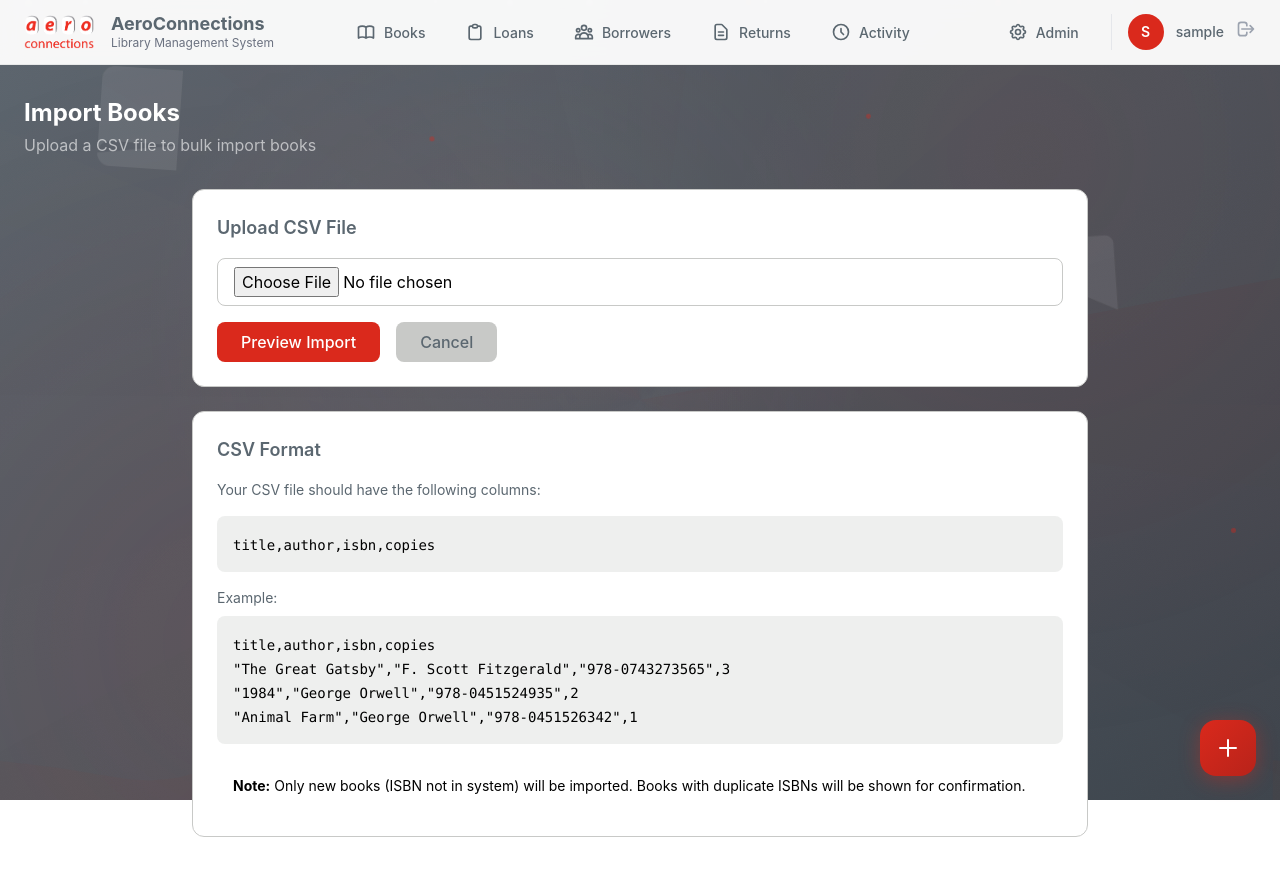
After one commit to aeroconnections/aeroconnections-library-ms, a Django app: page /books/import/ in a window 1280 px wide. The commit adds this page. Run offline with Django 5.2, Linux system fonts and the light colour scheme; the visitor is signed in with stand-in values (Sample User, id 1); data that the repository does not hold is empty; parts of the project's set-up code (start-up, migrations or seed data) failed here and were passed over; some libraries are stand-ins or nearby versions.

Commit message:
Add CSV import for books/borrowers and book autocomplete search
- Fix book edit copies field auto-fill
- Add CSV import for books with preview and duplicate detection
- Add CSV import for borrowers with preview and duplicate detection
- Add book search autocomplete API when adding new books
- Update CHANGELOG for v1.2.0

```diff
--- a/apps/books/urls.py
+++ b/apps/books/urls.py
@@ -7,6 +7,9 @@ app_name = "books"
 urlpatterns = [
     path("books/", views.book_list, name="book_list"),
     path("books/new/", views.book_create, name="book_create"),
+    path("books/import/", views.book_import, name="book_import"),
+    path("books/import/confirm/", views.book_import_confirm, name="book_import_confirm"),
+    path("books/search/", views.book_search_api, name="book_search_api"),
     path("books/<int:pk>/", views.book_detail, name="book_detail"),
     path("books/<int:pk>/edit/", views.book_edit, name="book_edit"),
     path("books/<int:pk>/delete/", views.book_delete, name="book_delete"),
--- a/apps/books/views.py
+++ b/apps/books/views.py
@@ -1,5 +1,9 @@
+import csv
+import io
+
 from django.contrib import messages
 from django.contrib.auth.decorators import login_required
+from django.http import HttpResponse, JsonResponse
 from django.shortcuts import get_object_or_404, redirect, render
 
 from apps.loans.models import ActivityLog, Loan, ReturnNote
@@ -18,6 +22,24 @@ def book_list(request):
         ) | books.filter(book_id__icontains=search_query)
 
     return render(request, "books/book_list.html", {"books": books})
+
+
+def book_search_api(request):
+    query = request.GET.get("q", "")
+    if len(query) < 2:
+        return JsonResponse([], safe=False)
+
+    books = Book.objects.filter(title__icontains=query)[:10]
+    results = [
+        {
+            "id": book.pk,
+            "title": book.title,
+            "author": book.author,
+            "isbn": book.isbn or "",
+        }
+        for book in books
+    ]
+    return JsonResponse(results, safe=False)
 
 
 @login_required
@@ -74,7 +96,8 @@ def book_edit(request, pk):
         book.title = request.POST.get("title")
         book.author = request.POST.get("author")
         book.isbn = request.POST.get("isbn", "")
-        new_copies = int(request.POST.get("copies", book.total_copies))
+        copies_str = request.POST.get("copies", "")
+        new_copies = int(copies_str) if copies_str else book.total_copies
         new_book_id = request.POST.get("book_id")
         if new_book_id:
             book.book_id = new_book_id
@@ -156,3 +179,101 @@ def copy_delete(request, book_pk, copy_pk):
         return redirect("books:book_detail", pk=book.pk)
 
     return redirect("books:book_detail", pk=book.pk)
+
+
+@login_required
+def book_import(request):
+    if request.method == "POST":
+        csv_file = request.FILES.get("csv_file")
+        if not csv_file:
+            messages.error(request, "Please upload a CSV file.")
+            return redirect("books:book_import")
+
+        if not csv_file.name.endswith(".csv"):
+            messages.error(request, "File must be a CSV file.")
+            return redirect("books:book_import")
+
+        decoded_file = csv_file.read().decode("utf-8")
+        reader = csv.DictReader(io.StringIO(decoded_file))
+        reader.fieldnames = [fn.strip().lower() for fn in reader.fieldnames]
+
+        required_fields = ["title", "author"]
+        if not all(field in reader.fieldnames for field in required_fields):
+            messages.error(request, f"CSV must have columns: {', '.join(required_fields)}")
+            return redirect("books:book_import")
+
+        preview_data = {"new": [], "duplicates": [], "errors": []}
+
+        for row_num, row in enumerate(reader, start=2):
+            title = row.get("title", "").strip()
+            author = row.get("author", "").strip()
+            isbn = row.get("isbn", "").strip()
+            copies_str = row.get("copies", "1").strip()
+
+            if not title or not author:
+                preview_data["errors"].append({"row": row_num, "error": "Title and author are required"})
+                continue
+
+            try:
+                copies = int(copies_str) if copies_str else 1
+            except ValueError:
+                copies = 1
+
+            book_data = {
+                "title": title,
+                "author": author,
+                "isbn": isbn,
+                "copies": copies,
+                "row": row_num,
+            }
+
+            is_duplicate = False
+            if isbn:
+                if Book.objects.filter(isbn=isbn).exists():
+                    is_duplicate = True
+
+            if is_duplicate:
+                preview_data["duplicates"].append(book_data)
+            else:
+                preview_data["new"].append(book_data)
+
+        return render(request, "books/book_import.html", {"preview": preview_data})
+
+    return render(request, "books/book_import.html")
+
+
+@login_required
+def book_import_confirm(request):
+    if request.method == "POST":
+        books_data = request.POST.getlist("books_data")
+        imported_count = 0
+
+        for book_json in books_data:
+            try:
+                title, author, isbn, copies = book_json.split("|")
+                book = Book(
+                    title=title,
+                    author=author,
+                    isbn=isbn,
+                )
+                book.save()
+
+                copies = int(copies) if copies else 1
+                for _ in range(copies):
+                    BookCopy.objects.create(book=book)
+
+                imported_count += 1
+            except Exception:
+                pass
+
+        if imported_count > 0:
+            ActivityLog.objects.create(
+                action=ActivityLog.Action.BOOK_CREATED,
+                description=f"Imported {imported_count} book(s) via CSV",
+                user=request.user,
+            )
+            messages.success(request, f"Successfully imported {imported_count} book(s).")
+
+        return redirect("books:book_list")
+
+    return redirect("books:book_import")
--- a/apps/borrowers/urls.py
+++ b/apps/borrowers/urls.py
@@ -7,6 +7,8 @@ app_name = "borrowers"
 urlpatterns = [
     path("", views.borrower_list, name="borrower_list"),
     path("create/", views.borrower_create, name="borrower_create"),
+    path("import/", views.borrower_import, name="borrower_import"),
+    path("import/confirm/", views.borrower_import_confirm, name="borrower_import_confirm"),
     path("<int:pk>/", views.borrower_detail, name="borrower_detail"),
     path("<int:pk>/edit/", views.borrower_edit, name="borrower_edit"),
     path("<int:pk>/deactivate/", views.borrower_deactivate, name="borrower_deactivate"),
--- a/templates/books/book_edit.html
+++ b/templates/books/book_edit.html
@@ -32,7 +32,7 @@
 
         <div class="mb-6">
             <label class="block text-sm font-medium text-dark-grey mb-2">Number of Copies</label>
-            <input type="number" name="copies" value="{{ book.copies }}" min="1" class="w-full border border-light-grey rounded-lg px-4 py-2 focus:outline-none focus:border-primary">
+            <input type="number" name="copies" value="{{ book.total_copies }}" min="1" class="w-full border border-light-grey rounded-lg px-4 py-2 focus:outline-none focus:border-primary">
             <p class="text-xs text-dark-grey mt-1">How many copies of this book are in the library</p>
         </div>
 
--- /dev/null
+++ b/templates/books/book_import.html
@@ -0,0 +1,140 @@
+{% extends "base.html" %}
+
+{% block title %}Import Books - AeroConnections Library{% endblock %}
+{% block page_title %}Import Books{% endblock %}
+{% block page_subtitle %}Upload a CSV file to bulk import books{% endblock %}
+
+{% block content %}
+<div class="max-w-4xl mx-auto">
+    <div class="bg-white rounded-xl border border-light-grey p-6 mb-6">
+        <h3 class="text-lg font-semibold text-dark-grey mb-4">Upload CSV File</h3>
+        <form method="post" enctype="multipart/form-data" action="{% url 'books:book_import' %}">
+            {% csrf_token %}
+            <div class="mb-4">
+                <input type="file" name="csv_file" accept=".csv" class="w-full border border-light-grey rounded-lg px-4 py-2" required>
+            </div>
+            <div class="flex gap-4">
+                <button type="submit" class="bg-primary hover:bg-primary-dark text-white px-6 py-2 rounded-lg font-medium transition-colors">
+                    Preview Import
+                </button>
+                <a href="{% url 'books:book_list' %}" class="bg-light-grey hover:bg-gray-300 text-dark-grey px-6 py-2 rounded-lg font-medium transition-colors">
+                    Cancel
+                </a>
+            </div>
+        </form>
+    </div>
+
+    <div class="bg-white rounded-xl border border-light-grey p-6 mb-6">
+        <h3 class="text-lg font-semibold text-dark-grey mb-4">CSV Format</h3>
+        <p class="text-sm text-dark-grey mb-4">Your CSV file should have the following columns:</p>
+        <div class="bg-light-grey/30 rounded-lg p-4">
+            <code class="text-sm">title,author,isbn,copies</code>
+        </div>
+        <div class="mt-4">
+            <p class="text-sm text-dark-grey mb-2">Example:</p>
+            <div class="bg-light-grey/30 rounded-lg p-4 overflow-x-auto">
+                <code class="text-sm whitespace-pre">title,author,isbn,copies
+"The Great Gatsby","F. Scott Fitzgerald","978-0743273565",3
+"1984","George Orwell","978-0451524935",2
+"Animal Farm","George Orwell","978-0451526342",1</code>
+            </div>
+        </div>
+        <div class="mt-4 p-4 bg-info-light rounded-lg">
+            <p class="text-sm text-info">
+                <strong>Note:</strong> Only new books (ISBN not in system) will be imported. Books with duplicate ISBNs will be shown for confirmation.
+            </p>
+        </div>
+    </div>
+
+    {% if preview %}
+    <div class="bg-white rounded-xl border border-light-grey p-6">
+        <h3 class="text-lg font-semibold text-dark-grey mb-4">Preview Results</h3>
+
+        {% if preview.new %}
+        <div class="mb-6">
+            <h4 class="font-medium text-success mb-2">New Books ({{ preview.new|length }})</h4>
+            <div class="overflow-x-auto">
+                <table class="min-w-full divide-y divide-light-grey">
+                    <thead class="bg-success-light/30">
+                        <tr>
+                            <th class="px-4 py-2 text-left text-xs font-medium text-dark-grey">Row</th>
+                            <th class="px-4 py-2 text-left text-xs font-medium text-dark-grey">Title</th>
+                            <th class="px-4 py-2 text-left text-xs font-medium text-dark-grey">Author</th>
+                            <th class="px-4 py-2 text-left text-xs font-medium text-dark-grey">ISBN</th>
+                            <th class="px-4 py-2 text-left text-xs font-medium text-dark-grey">Copies</th>
+                        </tr>
+                    </thead>
+                    <tbody class="divide-y divide-light-grey">
+                        {% for book in preview.new %}
+                        <tr class="bg-success-light/10">
+                            <td class="px-4 py-2 text-sm">{{ book.row }}</td>
+                            <td class="px-4 py-2 text-sm">{{ book.title }}</td>
+                            <td class="px-4 py-2 text-sm">{{ book.author }}</td>
+                            <td class="px-4 py-2 text-sm">{{ book.isbn|default:"-" }}</td>
+                            <td class="px-4 py-2 text-sm">{{ book.copies }}</td>
+                        </tr>
+                        {% endfor %}
+                    </tbody>
+                </table>
+            </div>
+        </div>
+        {% endif %}
+
+        {% if preview.duplicates %}
+        <div class="mb-6">
+            <h4 class="font-medium text-warning mb-2">Duplicates - Skip ({{ preview.duplicates|length }})</h4>
+            <div class="overflow-x-auto">
+                <table class="min-w-full divide-y divide-light-grey">
+                    <thead class="bg-warning-light/30">
+                        <tr>
+                            <th class="px-4 py-2 text-left text-xs font-medium text-dark-grey">Row</th>
+                            <th class="px-4 py-2 text-left text-xs font-medium text-dark-grey">Title</th>
+                            <th class="px-4 py-2 text-left text-xs font-medium text-dark-grey">ISBN</th>
+                        </tr>
+                    </thead>
+                    <tbody class="divide-y divide-light-grey">
+                        {% for book in preview.duplicates %}
+                        <tr class="bg-warning-light/10">
+                            <td class="px-4 py-2 text-sm">{{ book.row }}</td>
+                            <td class="px-4 py-2 text-sm">{{ book.title }}</td>
+                            <td class="px-4 py-2 text-sm">{{ book.isbn }}</td>
+                        </tr>
+                        {% endfor %}
+                    </tbody>
+                </table>
+            </div>
+        </div>
+        {% endif %}
+
+        {% if preview.errors %}
+        <div class="mb-6">
+            <h4 class="font-medium text-danger mb-2">Errors ({{ preview.errors|length }})</h4>
+            <ul class="list-disc list-inside text-sm text-danger">
+                {% for error in preview.errors %}
+                <li>Row {{ error.row }}: {{ error.error }}</li>
+                {% endfor %}
+            </ul>
+        </div>
+        {% endif %}
+
+        {% if preview.new %}
+        <div class="flex justify-end">
+            <form method="post" action="{% url 'books:book_import_confirm' %}">
+                {% csrf_token %}
+                {% for book in preview.new %}
+                <input type="hidden" name="books_data" value="{{ book.title }}|{{ book.author }}|{{ book.isbn }}|{{ book.copies }}">
+                {% endfor %}
+                <button type="submit" class="bg-success hover:bg-success-dark text-white px-6 py-2 rounded-lg font-medium transition-colors">
+                    Import {{ preview.new|length }} Book(s)
+                </button>
+            </form>
+        </div>
+        {% elif not preview.duplicates and not preview.errors %}
+        <div class="p-4 bg-info-light rounded-lg">
+            <p class="text-info text-center">No new books to import.</p>
+        </div>
+        {% endif %}
+    </div>
+    {% endif %}
+</div>
+{% endblock %}
--- a/templates/books/book_list.html
+++ b/templates/books/book_list.html
@@ -13,6 +13,9 @@
         <button type="submit" class="bg-primary hover:bg-primary-dark text-white px-6 py-2 rounded-lg font-medium transition-colors">
             Search
         </button>
+        <a href="{% url 'books:book_import' %}" class="bg-success hover:bg-success-dark text-white px-6 py-2 rounded-lg font-medium transition-colors">
+            Import CSV
+        </a>
     </form>
 </div>
 
--- a/templates/borrowers/borrower_list.html
+++ b/templates/borrowers/borrower_list.html
@@ -27,6 +27,9 @@
         {% if request.GET.q or request.GET.status or request.GET.employment_type %}
         <a href="{% url 'borrowers:borrower_list' %}" class="text-dark-grey hover:text-primary px-4 py-2">Clear</a>
         {% endif %}
+        <a href="{% url 'borrowers:borrower_import' %}" class="bg-success hover:bg-success-dark text-white px-4 py-2 rounded-lg font-medium transition-colors ml-auto">
+            Import CSV
+        </a>
     </form>
 </div>
 
```
Also changed, not shown: apps/borrowers/views.py (+93 -0 lines), templates/books/book_create.html (+62 -3 lines), templates/borrowers/borrower_import.html (added, +140 -0 lines), CHANGELOG.md.
